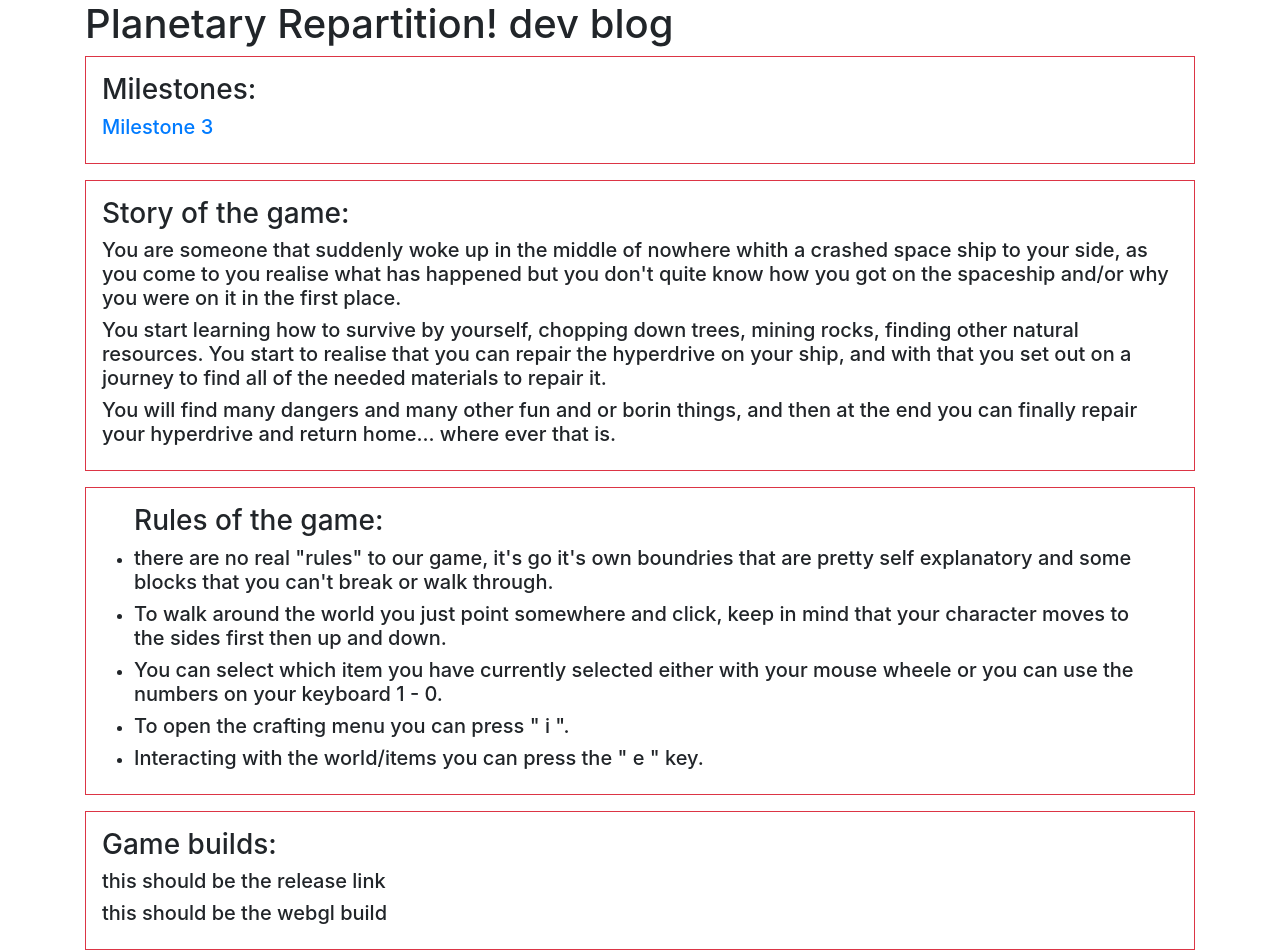
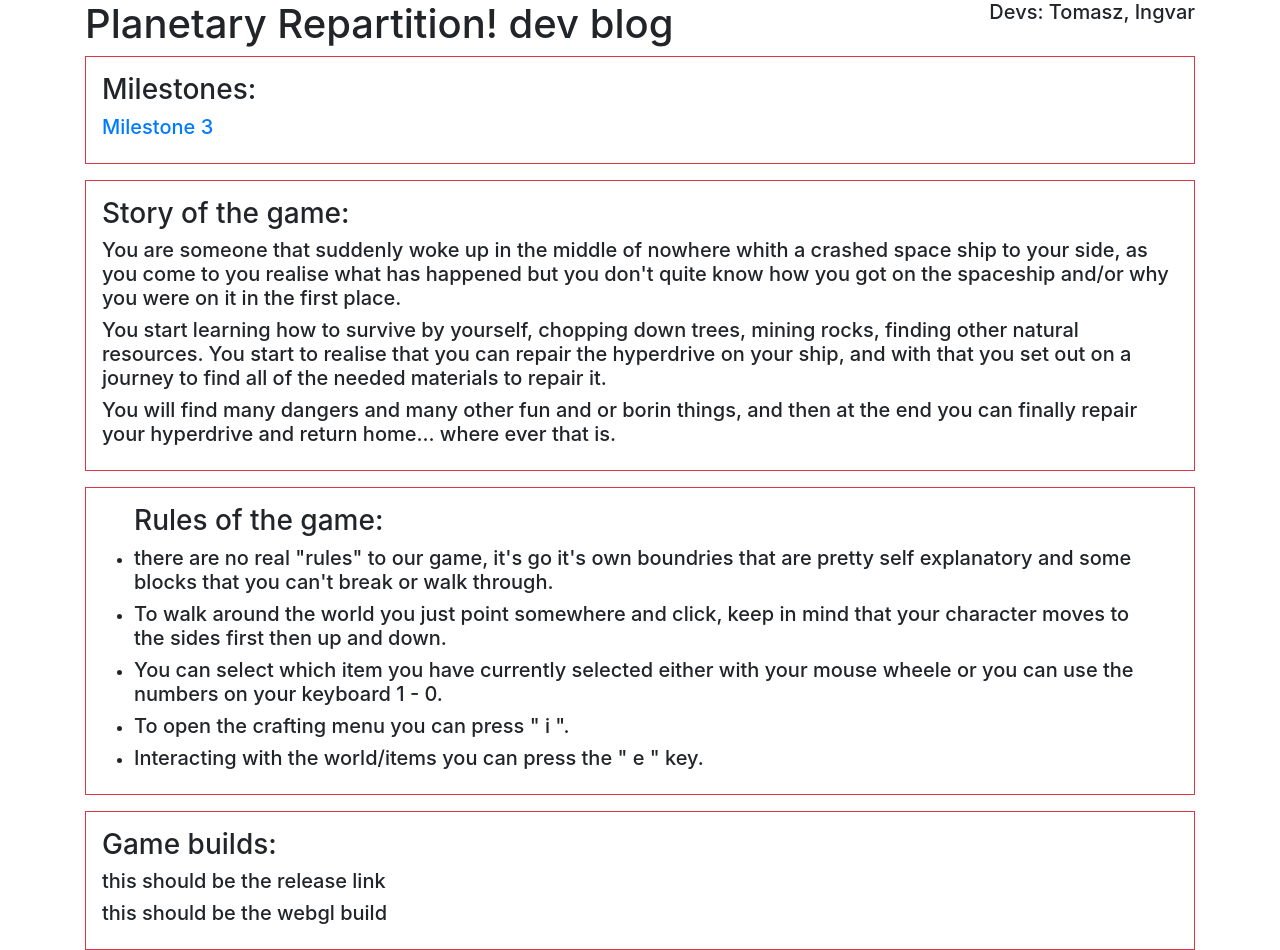
Before and after one commit to TomaszDamian/FORR3FL, a plain HTML site: page Docs/main.html in a window 1280 px wide. Drawn offline with nearby package versions, Linux system fonts and the light colour scheme.

Commit message:
website updated

```diff
--- a/Docs/main.html
+++ b/Docs/main.html
@@ -6,15 +6,26 @@
     <meta http-equiv="X-UA-Compatible" content="ie=edge">
     <link rel="stylesheet" href="https://stackpath.bootstrapcdn.com/bootstrap/4.3.1/css/bootstrap.min.css" integrity="sha384-ggOyR0iXCbMQv3Xipma34MD+dH/1fQ784/j6cY/iJTQUOhcWr7x9JvoRxT2MZw1T" crossorigin="anonymous">
     <title>Planetary Repartition!</title>
+    <style>
+        .titleDev{
+            display: flex;
+            width: 100%;
+            justify-content: space-between;
+        }
+    </style>
 </head>
     <body>
         <div class="container">
             <div>
-                <h1>Planetary Repartition! dev blog</h1>
+                <div class="titleDev">
+                    <h1>Planetary Repartition! dev blog</h1>
+                    <h5>Devs: Tomasz, Ingvar</h5>
+                </div>
                 <div class="border border-danger p-3">
                     <h3>Milestones:</h3>
                     <h5><a href="https://youtu.be/r-wOIlLvhYs">Milestone 3</a></h5>
                 </div>
+
                 <div class="border border-danger mt-3 p-3">
                     <h3>Story of the game:</h3>
                     <h5>
```
